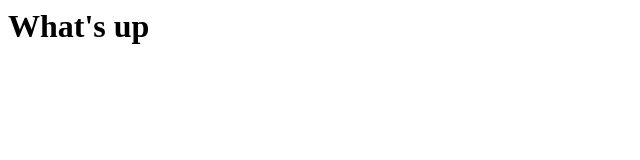
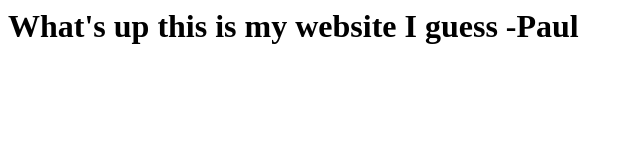
Before and after one commit to paulfliser/projectsite, a plain HTML site: page index.html in a window 1280 px wide. Shown: the whole page, without its empty margins (0-640 px from the left). Drawn offline with Linux system fonts and the light colour scheme.

Commit message:
Update index.html

```diff
--- a/index.html
+++ b/index.html
@@ -1 +1,2 @@
-<h1> What's up </h1>
+<h1> What's up this is my website I guess
+-Paul </h1>
```
